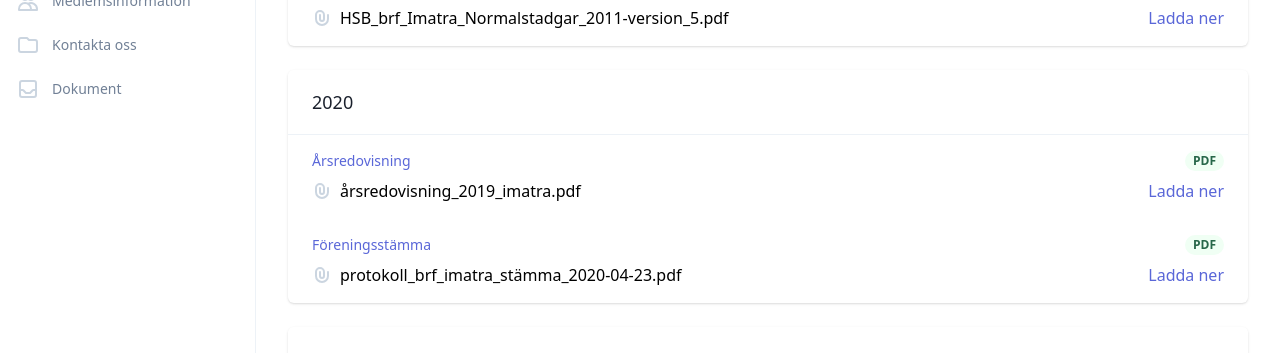
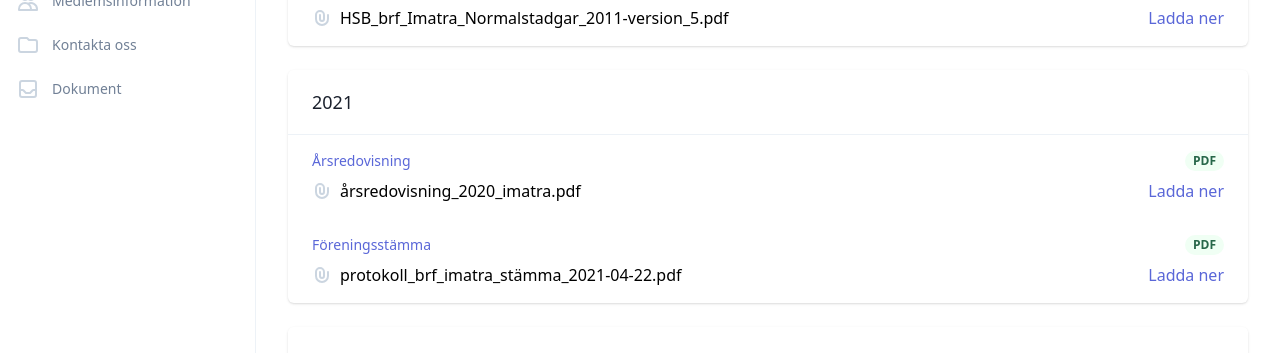
Before and after one commit to brf-imatra/hemsida, a Next.js app: page /dokuments in a window 1280 px wide. Shown: the part 163-516 px from the top of the page. Built offline with nearby package versions, Linux system fonts and the light colour scheme; what @tailwindcss/ui would draw is missing.

Commit message:
Årsredovisning 2020 dokument och sida

```diff
--- a/package.json
+++ b/package.json
@@ -20,8 +20,8 @@
   },
   "devDependencies": {
     "@tailwindcss/ui": "^0.7.2",
-    "@types/node": "^15.0.2",
-    "@types/react": "^17.0.5",
+    "@types/node": "^15.3.0",
+    "@types/react": "^17.0.6",
     "autoprefixer": "^10.2.5",
     "gray-matter": "^4.0.3",
     "postcss-preset-env": "^6.7.0",
--- a/src/pages/dokuments.tsx
+++ b/src/pages/dokuments.tsx
@@ -6,6 +6,7 @@ export default function Dokuments() {
     <Body title="Dokument">
       <div className="grid grid-cols-1 gap-6">
         <FöreningsDokument />
+          <År2021 />
         <År2020 />
         <År2019 />
         <År2018 />
@@ -99,6 +100,34 @@ function FöreningsDokument() {
             href="/dokument/2018-05-04_HSB_brf_Imatra_Normalstadgar_2011-version_5.pdf"
             tag="PDF"
             title="HSB brf Imatra Normalstadgar"
+          />
+        </li>
+      </ul>
+    </div>
+  );
+}
+
+function År2021() {
+  return (
+    <div className="bg-white shadow overflow-hidden sm:rounded-md">
+      <div className="bg-white px-4 py-5 border-b border-gray-200 sm:px-6">
+        <h2 className="text-lg leading-6 font-medium text-gray-900">2021</h2>
+      </div>
+      <ul>
+        <li className="border-gray-200">
+          <FullTest
+            documentName="årsredovisning_2020_imatra.pdf"
+            href="/dokument/arsredovisning/2021/arsredovisning_2020_imatra.pdf"
+            tag="PDF"
+            title="Årsredovisning"
+          />
+        </li>
+        <li className="border-gray-200">
+          <FullTest
+            documentName="protokoll_brf_imatra_stämma_2021-04-22.pdf"
+            href="/dokument/arsredovisning/2021/protokoll_brf_imatra_stamma_2020-04-22.pdf"
+            tag="PDF"
+            title="Föreningsstämma"
           />
         </li>
       </ul>
```
Also changed, not shown: 2 other files (tests, documents, lock files or other folders).
